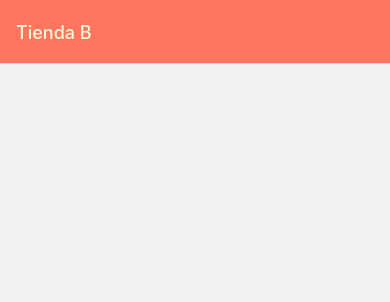
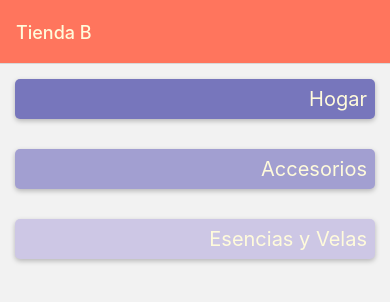
Before and after one commit to GabrielaBerdasco/AppTiendaB, a React Native app: screen /Categories in a window 390 px wide. Shown: the top 302 px of the page. Built offline with nearby package versions, Linux system fonts and the light colour scheme.

Commit message:
Avance en desafio

```diff
--- a/components/GridItems.js
+++ b/components/GridItems.js
@@ -2,12 +2,11 @@ import React from "react"
 import { View, Text, TouchableOpacity, StyleSheet } from "react-native"
 import { Colors } from "../constants/Colors"
 
-function GridItems({ item, onSelected }) {
-
+const GridItems = ({ item, onSelected }) => {
     return (
-        <View style={{ ...styles.gridItem, backgroundColor: item.color }}>
+        <View style={styles.gridItem}>
             <TouchableOpacity
-            style={styles.container}
+            style={ { ...styles.container, backgroundColor: item.color }}
             onPress={ () => onSelected(item) }
             >
                 <View>
@@ -28,7 +27,7 @@ const styles = StyleSheet.create({
     container:{
         flex: 1,
         borderRadius: 5,
-        shadowColor: Colors.accent,
+        shadowColor: 'black',
         shadowOpacity: 0.25,
         shadowOffset: { width: 0, height: 2 },
         shadowRadius: 5,
@@ -38,6 +37,8 @@ const styles = StyleSheet.create({
         padding: 8,
     },
     title:{
+        fontSize: 20,
+        color: Colors.textColor,
         textAlign: 'justify'
     }
 })
--- a/constants/Colors.js
+++ b/constants/Colors.js
@@ -1,5 +1,5 @@
 export const Colors = {
     primary: '#cdc7e5',
     accent: '#ff755d',
-    backgroundProducts: '#FFFBDBs'
+    textColor: '#fffbdb'
 }
--- a/data/categories.js
+++ b/data/categories.js
@@ -7,11 +7,11 @@ export const CATEGORIES = [
     {
         id: "2",
         title: "Accesorios",
-        color: "#fff496"
+        color: "#a29fd1"
     },
     {
         id: "3",
         title: "Esencias y Velas",
-        color: "#ff674d"
+        color: "#cdc7e5"
     }
 ]
--- a/navigation/ShopNavigator.js
+++ b/navigation/ShopNavigator.js
@@ -30,7 +30,13 @@ function ShopNavigator() {
                     title: 'Tienda B',
                 }}
                 />
-                <Stack.Screen name="Products" component={ProductsScreen} />
+                <Stack.Screen
+                    name="Products"
+                    component={ProductsScreen}
+                    options={({ route }) => ({
+                        title: route.params.name,
+                    })}
+                />
                 <Stack.Screen name="ProductDetail" component={ProductDetailScreen} />
             </Stack.Navigator>
         </NavigationContainer>
@@ -43,8 +49,8 @@ const styles = StyleSheet.create({
     },
     headerTitle: {
         fontWeight: 'bold',
-        fontSize: 28,
-        color: Colors.primary
+        fontSize: 20,
+        color: Colors.textColor
     }
 })
 
--- a/screens/CategoriesScreen.js
+++ b/screens/CategoriesScreen.js
@@ -4,16 +4,18 @@ import GridItems from "../components/GridItems";
 import { CATEGORIES } from "../data/categories"
 
 function CategoriesScreen({ navigation }) {
-    const handlePress = () => {
-        navigation.navigate('Products')
+    const handlePress = (item) => {
+        navigation.navigate('Products', {
+            name: item.title,
+        })
     }
 
-    const renderItem = ({ item }) => {
+    const renderItem = ({ item }) => (
         <GridItems
             item={item}
             onSelected={handlePress}
         />
-    }
+    )
 
     return (
         <FlatList
```
